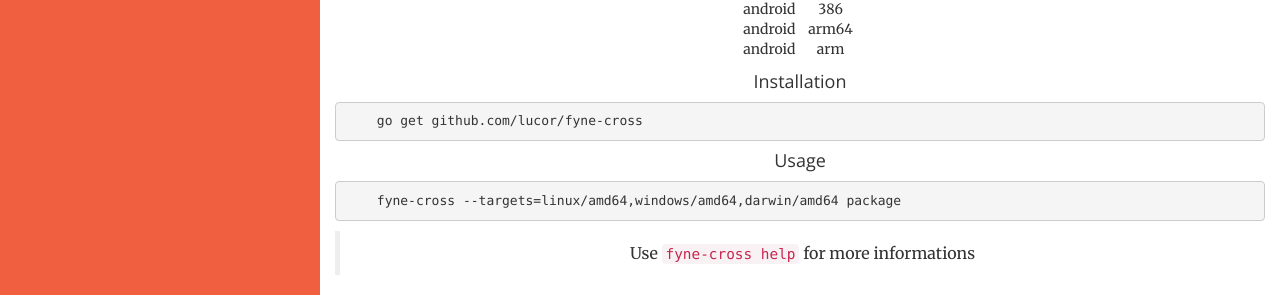
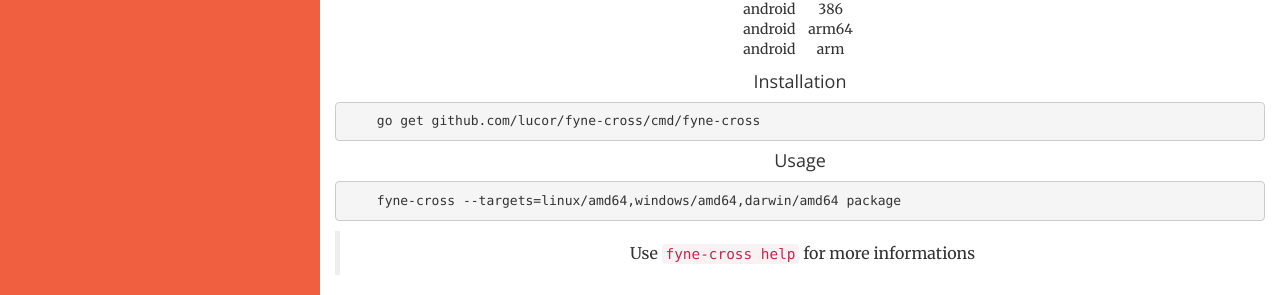
Before and after one commit to fyne-io/fyne-io.github.io, a Jekyll site: the page built from _develop/cross-compiling.md, in a window 1280 px wide and 900 px high, scrolled down 1289 px. Shown: the part 147-442 px from the top of the window. Built offline with Jekyll 4.4.1, drawn with Linux system fonts in a browser that asks for light colours.

Commit message:
Update fyne-cross installation doc

```diff
--- a/_develop/cross-compiling.md
+++ b/_develop/cross-compiling.md
@@ -54,7 +54,7 @@
 
 #### Installation
 
-        go get github.com/lucor/fyne-cross
+        go get github.com/lucor/fyne-cross/cmd/fyne-cross
 
 #### Usage
 
```
